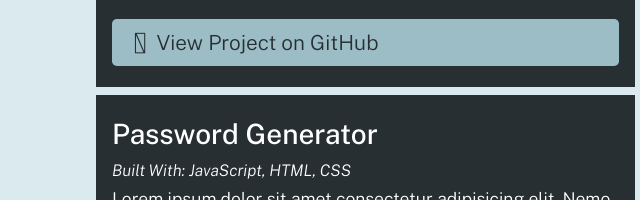
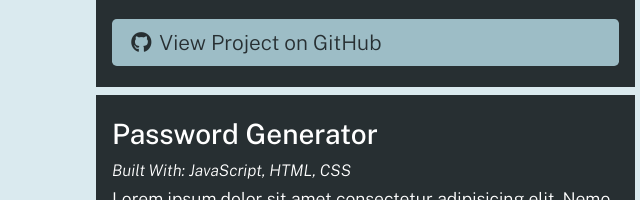
Before and after one commit to ozqr20/portfolio-generator, a website: page dist/index.html in a window 1280 px wide. Shown: the part 760-960 px from the top of the page, 0-640 px from the left. Drawn offline with nearby package versions, Linux system fonts and the light colour scheme.

Commit message:
latest change

```diff
--- a/dist/index.html
+++ b/dist/index.html
@@ -51,7 +51,7 @@
             JavaScript, HTML, CSS
           </h5>
           <p>Lorem ipsum dolor sit amet consectetur adipisicing elit. Nemo quis dolorem, magni alias fugit aspernatur eos dicta labore placeat rerum est porro culpa harum praesentium quo, blanditiis sit. Labore, enim?</p>
-          <a href="https://github.com/ozqr20/Taskinator" class="btn"><i class="gitfab fa-github mr-2"></i>View Project on GitHub</a>
+          <a href="https://github.com/ozqr20/Taskinator" class="btn"><i class="fab fa-github mr-2"></i>View Project on GitHub</a>
         </div>
 
         <div class="col-12 col-md-6 mb-2 bg-dark text-light p-3 flex-column">
```
